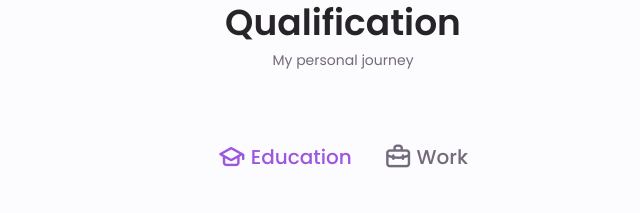
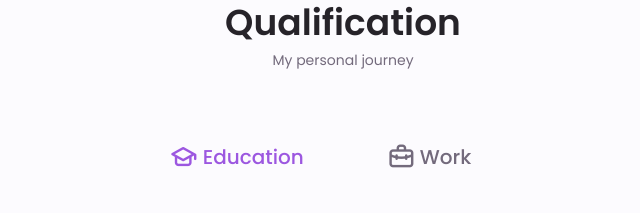
Before and after one commit to devhiteshk/About, a plain HTML site: page index.html in a window 1280 px wide. Shown: the part 2040-2253 px from the top of the page, without its empty margins (297-937 px from the left). Drawn offline with nearby package versions, Linux system fonts and the light colour scheme.

Commit message:
Qualifications button

```diff
--- a/assets/css/styles.css
+++ b/assets/css/styles.css
@@ -1616,7 +1616,7 @@ img {
         justify-content: center;
     }
     .qualification__button {
-        margin: 0 var(--mb-1);
+        margin: 0 4rem 0 1.2rem;
     }
     .qualification__sections {
         grid-template-columns: .5fr;
```
